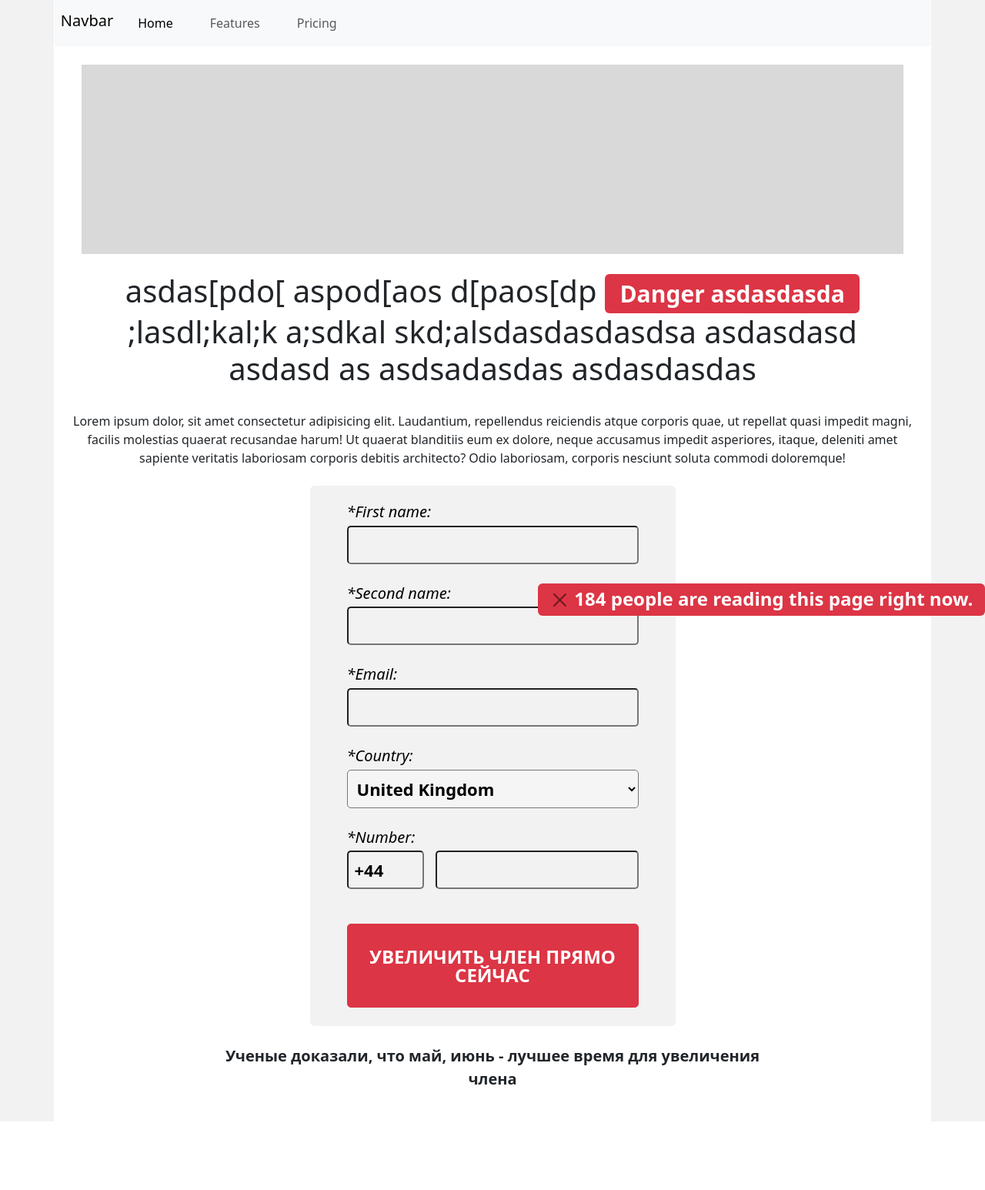
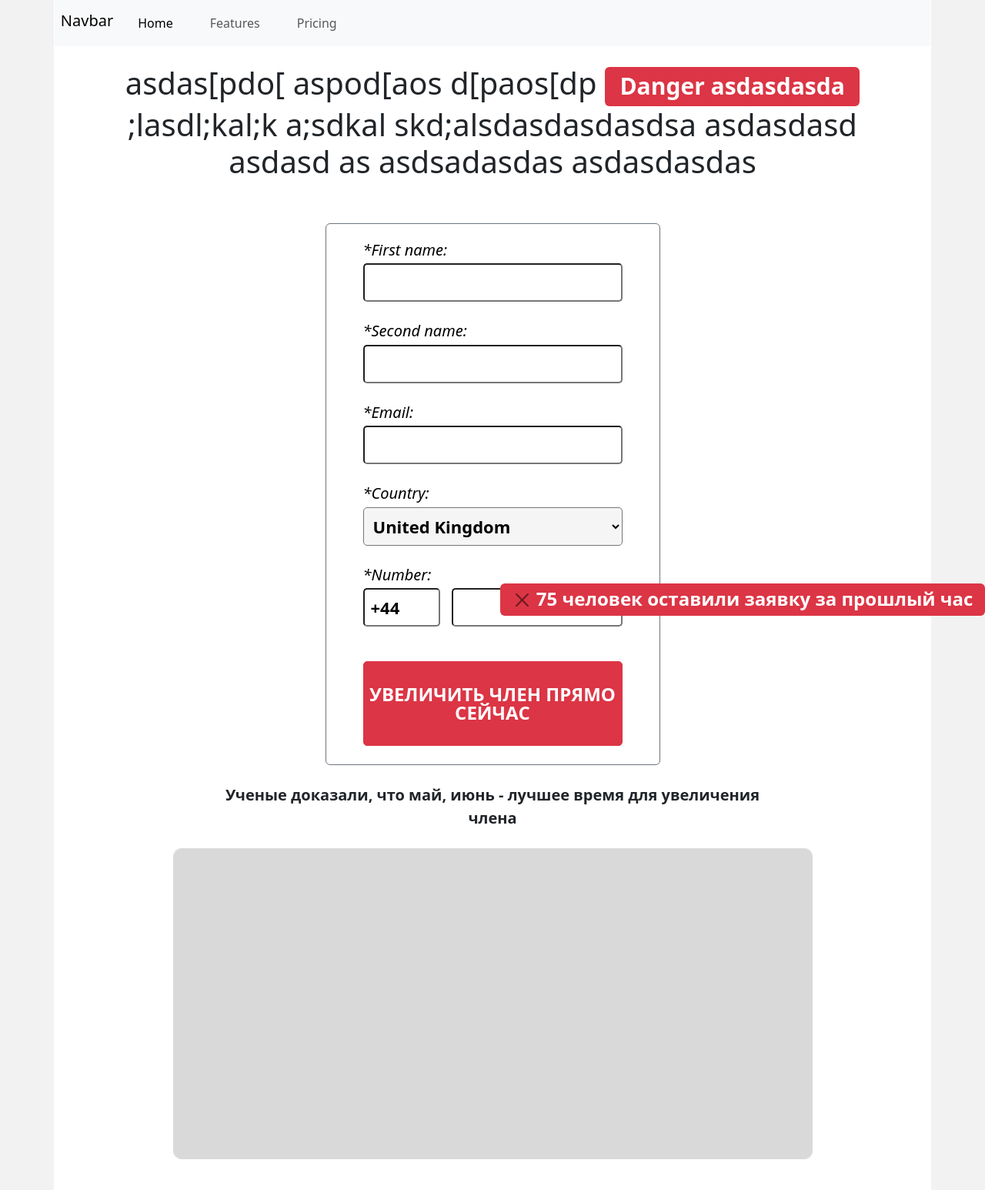
Before and after one commit to Mizel43/Pinus-Land-TMP, a plain HTML site: page finpage.html in a window 1280 px wide. Shown: the whole page at 77% size. Before the commit the page ends 1457 px from the top, so only its background shows below. Drawn offline with nearby package versions, Linux system fonts and the light colour scheme.

Commit message:
Add files via upload

```diff
--- a/css/new.css
+++ b/css/new.css
@@ -412,6 +412,10 @@ li {
   padding: 23px 0;
   transition: all .3s ease-in-out;
 }
+.form__name, .form__secondname, .form__email,
+.form__country, .form__code, .form__phone{
+  color: #000000!important;
+}
 
 /* .form_btn:hover {
     background: #dc3545!important; } */
--- a/finpage.html
+++ b/finpage.html
@@ -67,27 +67,22 @@
     </nav>
     <!-- end nav -->
     <div class="row my-4">
-      <div class="col">
-        <img src="./img/img-bigg.png" width="100%" class="px-lg-4" alt="...">
-      </div>
-    </div>
-    <div class="row my-4">
       <div class="col text-center fw-bold px-5">
         <h1>asdas[pdo[ aspod[aos d[paos[dp <span class="badge text-bg-danger">Danger asdasdasda</span> ;lasdl;kal;k
           a;sdkal skd;alsdasdasdasdsa asdasdasd asdasd as asdsadasdas asdasdasdas </h1>
       </div>
     </div>
-    <div class="row">
+    <!-- <div class="row">
       <div class="col-fluid text-center px-4">
         Lorem ipsum dolor, sit amet consectetur adipisicing elit. Laudantium, repellendus reiciendis atque corporis
         quae, ut repellat quasi impedit magni, facilis molestias quaerat recusandae harum! Ut quaerat blanditiis eum ex
         dolore, neque accusamus impedit asperiores, itaque, deleniti amet sapiente veritatis laboriosam corporis debitis
         architecto? Odio laboriosam, corporis nesciunt soluta commodi doloremque!
       </div>
-    </div>
+    </div> -->
 
-    <div class="row">
-      <div class="col-xl-5 col-lg-7 col-md-10 col mx-auto mt-4 px-5 py-4 rounded" style="background-color: #f2f2f2;">
+    <div class="row px-5">
+      <div class="col-xl-5 col-lg-7 col-md-10 col mx-auto mt-4 px-md-5 px-3 py-4 rounded border border-secondary">
         <form class="main__form" novalidate>
           <span class="form__input">
             <label>*First name:</label>
@@ -377,12 +372,17 @@
         Ученые доказали, что май, июнь - лучшее время для увеличения члена
       </div>
     </div>
+    <div class="row my-4">
+      <div class="col-lg-9 mx-auto">
+        <img src="./img/headpic.png" width="100%" class="" alt="...">
+      </div>
+    </div>
+
   </div>
-
 
   <div class="badge text-bg-danger fs-4" id="bottombar1">
     <button type="button" class="btn-close" id="btnposa1" data-bs-dismiss="modal" aria-label="Close"></button>
-    <span> <span id="rancount">184</span> people are reading this page right now.</span>
+    <span> <span id="rancount">75</span> человек оставили заявку за прошлый час</span>
   </div>
 
   <script>
@@ -454,14 +454,14 @@
     element.addEventListener("click", function () {
       element.classList.add("hidden-red");
     });
-    function getRandomNumber(min, max) {
-      return Math.floor(Math.random() * (max - min + 1)) + min;
-    }
+    // function getRandomNumber(min, max) {
+    //   return Math.floor(Math.random() * (max - min + 1)) + min;
+    // }
 
-    setInterval(function () {
-      var randomNumber = getRandomNumber(110, 240);
-      document.getElementById("rancount").innerHTML = randomNumber;
-    }, 10000);
+    // setInterval(function () {
+    //   var randomNumber = getRandomNumber(110, 240);
+    //   document.getElementById("rancount").innerHTML = randomNumber;
+    // }, 10000);
   </script>
 
   <script src="https://cdn.jsdelivr.net/npm/bootstrap@5.3.0-alpha3/dist/js/bootstrap.bundle.min.js"></script>
```
Also changed, not shown: quiz.html (+14 -17 lines).
